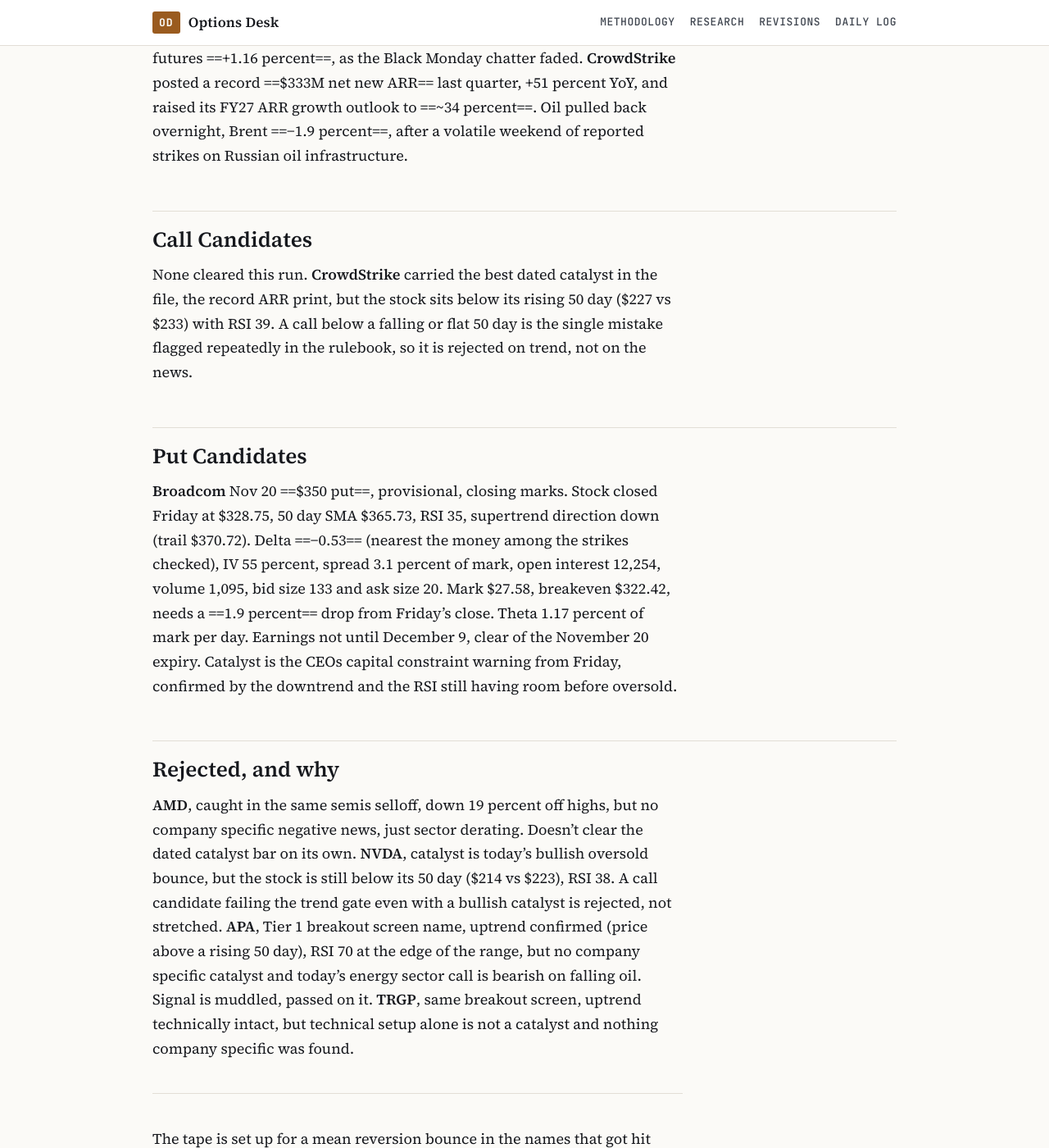
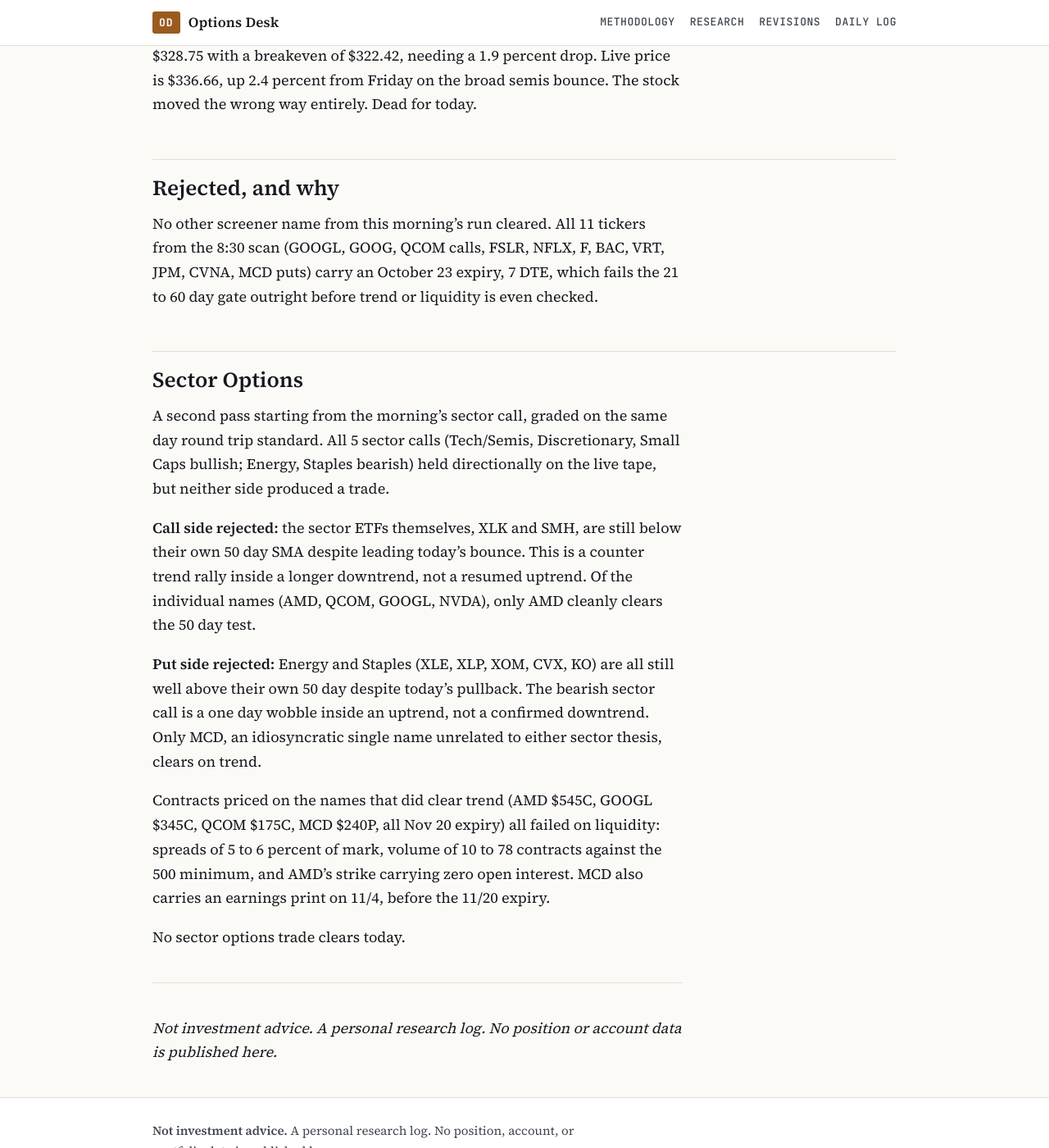
Before and after one commit to carolinehutchins05-prog/options-desk, a Jekyll site: the page built from index.md, in a window 1280 px wide and 1400 px high, scrolled down 432 px. Shown: the whole window at 82% size. Built offline with Jekyll 4.4.1, drawn with Linux system fonts in a browser that asks for light colours; some of the changed text lies outside the part shown.

Commit message:
Live Verdict, 2026-10-19
Co-Authored-By: Claude Opus 5 <noreply@anthropic.com>

```diff
--- a/index.md
+++ b/index.md
@@ -6,26 +6,29 @@ title: Options Desk
 [Archive](archive/) · [How this works](https://github.com/carolinehutchins05-prog/options-desk#readme)
 
 
-# Premarket Calls and Puts, October 19, 2026
-> Provisional plan on last nights closing chains. The 10:00 AM run confirms on live quotes.
+# Calls and Puts Verdict, October 19, 2026
+> Live chain grading at 10:00 AM ET. Read only research, no trades placed.
 
-## Todays Catalysts
-Semis just had their worst stretch since 2008, down 8 straight sessions into Friday, SOXX ==16 percent== and AMD ==19 percent== off highs on growing AI spending financing doubts. **Broadcom** led Fridays slide specifically after CEO Hock Tan warned ==capital shortages== could become AI's next binding constraint. Premarket today shows a dip buy bounce, Nasdaq 100 futures ==+1.16 percent==, as the Black Monday chatter faded. **CrowdStrike** posted a record ==$333M net new ARR== last quarter, +51 percent YoY, and raised its FY27 ARR growth outlook to ==~34 percent==. Oil pulled back overnight, Brent ==−1.9 percent==, after a volatile weekend of reported strikes on Russian oil infrastructure.
+## Today's Trades
+None cleared.
 
-## Call Candidates
-None cleared this run. **CrowdStrike** carried the best dated catalyst in the file, the record ARR print, but the stock sits below its rising 50 day ($227 vs $233) with RSI 39. A call below a falling or flat 50 day is the single mistake flagged repeatedly in the rulebook, so it is rejected on trend, not on the news.
-
-## Put Candidates
-**Broadcom** Nov 20 ==$350 put==, provisional, closing marks. Stock closed Friday at $328.75, 50 day SMA $365.73, RSI 35, supertrend direction down (trail $370.72). Delta ==−0.53== (nearest the money among the strikes checked), IV 55 percent, spread 3.1 percent of mark, open interest 12,254, volume 1,095, bid size 133 and ask size 20. Mark $27.58, breakeven $322.42, needs a ==1.9 percent== drop from Friday's close. Theta 1.17 percent of mark per day. Earnings not until December 9, clear of the November 20 expiry. Catalyst is the CEOs capital constraint warning from Friday, confirmed by the downtrend and the RSI still having room before oversold.
+## Gapped Past Entry
+**Broadcom** (AVGO) $350 put, the premarket candidate. Friday close was $328.75 with a breakeven of $322.42, needing a 1.9 percent drop. Live price is $336.66, up 2.4 percent from Friday on the broad semis bounce. The stock moved the wrong way entirely. Dead for today.
 
 ## Rejected, and why
-**AMD**, caught in the same semis selloff, down 19 percent off highs, but no company specific negative news, just sector derating. Doesn't clear the dated catalyst bar on its own.
-**NVDA**, catalyst is today's bullish oversold bounce, but the stock is still below its 50 day ($214 vs $223), RSI 38. A call candidate failing the trend gate even with a bullish catalyst is rejected, not stretched.
-**APA**, Tier 1 breakout screen name, uptrend confirmed (price above a rising 50 day), RSI 70 at the edge of the range, but no company specific catalyst and today's energy sector call is bearish on falling oil. Signal is muddled, passed on it.
-**TRGP**, same breakout screen, uptrend technically intact, but technical setup alone is not a catalyst and nothing company specific was found.
+No other screener name from this morning's run cleared. All 11 tickers from the 8:30 scan (GOOGL, GOOG, QCOM calls, FSLR, NFLX, F, BAC, VRT, JPM, CVNA, MCD puts) carry an October 23 expiry, 7 DTE, which fails the 21 to 60 day gate outright before trend or liquidity is even checked.
 
----
-The tape is set up for a mean reversion bounce in the names that got hit hardest last week, led by semis, with Brent crude easing taking a little inflation pressure off the broader risk tone. This would invalidate fast if any hyperscaler commentary this week reinforces the AI financing worry ahead of Wednesdays Meta print, or if the Persian Gulf or Ukraine oil infrastructure situation reescalates and sends oil back up.
+## Sector Options
+A second pass starting from the morning's sector call, graded on the same day round trip standard. All 5 sector calls (Tech/Semis, Discretionary, Small Caps bullish; Energy, Staples bearish) held directionally on the live tape, but neither side produced a trade.
+
+**Call side rejected:** the sector ETFs themselves, XLK and SMH, are still below their own 50 day SMA despite leading today's bounce. This is a counter trend rally inside a longer downtrend, not a resumed uptrend. Of the individual names (AMD, QCOM, GOOGL, NVDA), only AMD cleanly clears the 50 day test.
+
+**Put side rejected:** Energy and Staples (XLE, XLP, XOM, CVX, KO) are all still well above their own 50 day despite today's pullback. The bearish sector call is a one day wobble inside an uptrend, not a confirmed downtrend. Only MCD, an idiosyncratic single name unrelated to either sector thesis, clears on trend.
+
+Contracts priced on the names that did clear trend (AMD $545C, GOOGL $345C, QCOM $175C, MCD $240P, all Nov 20 expiry) all failed on liquidity: spreads of 5 to 6 percent of mark, volume of 10 to 78 contracts against the 500 minimum, and AMD's strike carrying zero open interest. MCD also carries an earnings print on 11/4, before the 11/20 expiry.
+
+No sector options trade clears today.
+
 
 ---
 *Not investment advice. A personal research log. No position or account data is published here.*
```
Also changed, not shown: archive/2026-10-19-verdict.md (added, +27 -0 lines), archive/index.md (+1 -0 lines).
